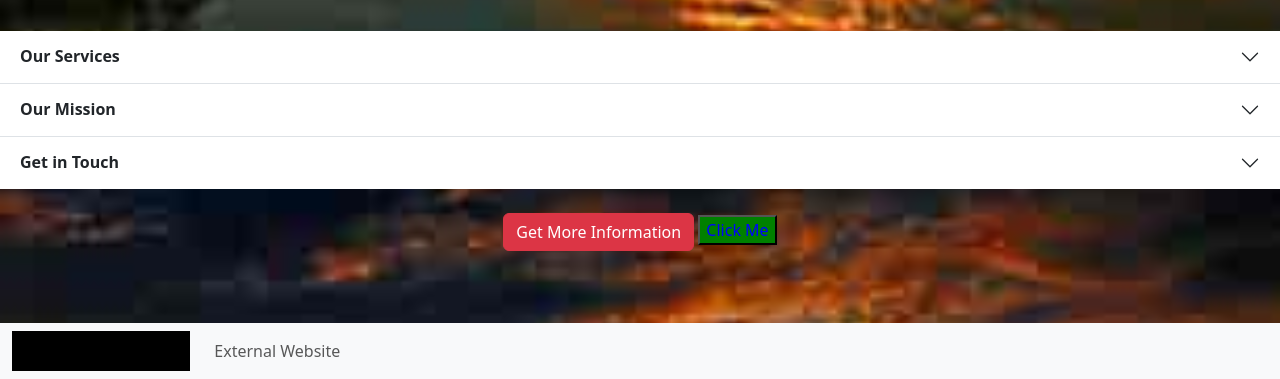
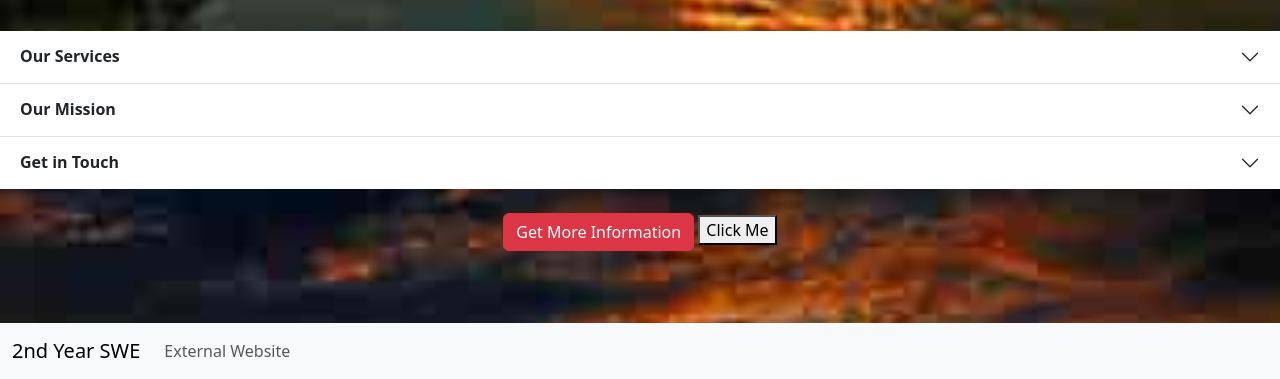
Before and after one commit to Maxd646/my-website, a PHP site: page / in a window 1280 px wide. Shown: the part 2480-2859 px from the top of the page. Run offline with PHP 8.4, Linux system fonts and the light colour scheme.

Commit message:
Update newstyle.css

```diff
--- a/newstyle.css
+++ b/newstyle.css
@@ -1,23 +1,8 @@
-a {
-    color: white;
-    text-align: center;
-    background-color: black;
-    display: inline-block;
-    padding: 12px 25px;
-    text-decoration: none;
-}
-a:hover {
-    background-color: #ff0000;
-}
-#active {
-    background-color: green;
-    color: blue;
-}
 
 body {
     background-image: url('background.jfif'); /* Replace 'background.jpg' with your actual image file */
     background-size: cover;
-    background-position: center;
+    background-position: bottom;
     background-attachment: fixed; /* Ensures the background image stays in place */
     background-repeat: no-repeat;
 }
```
